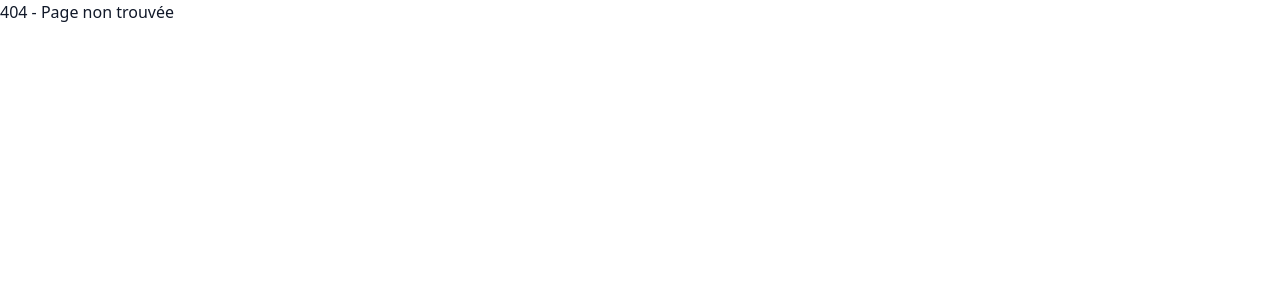
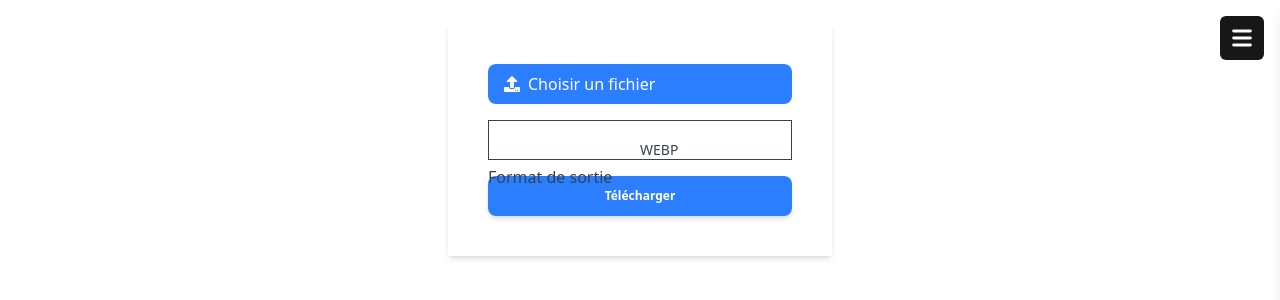
Before and after one commit to JorisLasserre/portfolio, a React (Vite) app: page /tools/picture_converter in a window 1280 px wide. Before the commit this address had no page. Shown: the top 300 px of the page. Built offline with nearby package versions, Linux system fonts and the light colour scheme.

Commit message:
add image converter tool and update project details

```diff
--- a/package.json
+++ b/package.json
@@ -15,14 +15,13 @@
     "@emailjs/browser": "^4.4.1",
     "@material-tailwind/react": "^2.1.10",
     "@tailwindcss/vite": "^4.0.1",
-    "pdfjs-dist": "^4.10.38",
+    "face-api.js": "^0.22.2",
+    "jspdf": "^3.0.0",
     "qrcode": "^1.5.4",
-    "qrcode.react": "^4.2.0",
     "react": "^18.3.1",
     "react-dom": "^18.3.1",
     "react-helmet-async": "^2.0.5",
     "react-icons": "^5.4.0",
-    "react-pdf": "^9.2.1",
     "react-router-dom": "^7.1.4",
     "sitemap": "^8.0.0"
   },
@@ -35,7 +34,6 @@
     "eslint": "^9.17.0",
     "eslint-plugin-react-hooks": "^5.0.0",
     "eslint-plugin-react-refresh": "^0.4.16",
-    "gh-pages": "^6.3.0",
     "globals": "^15.14.0",
     "postcss": "^8.5.1",
     "tailwindcss": "^4.0.1",
--- a/public/Project/projects.json
+++ b/public/Project/projects.json
@@ -23,6 +23,17 @@
   },
   {
     "id": "3",
+    "titre": "Pacman 3D",
+    "mots_cles": ["C#", "Unity"],
+    "description_breve": "Découverte d'Unity en réalisant un jeu de Pacman en 3D.",
+    "miniature": "/Project/miniature_pacman3d.webp",
+    "images": ["/Project/pacman1.webp", "/Project/pacman2.webp", "/Project/pacman3.webp"],
+    "informations": "Ce projet d’une semaine m’a permis de découvrir les bases d’Unity. Chaque niveau est chargé à partir d’un labyrinthe au format JSON, puis modélisé en 3D. Des fantômes mortels se déplacent dans celui-ci, et nous pouvons contrôler Pac-Man avec les touches \"ZQSD\". Pour gagner, il faut trouver la sortie ou récupérer toutes les pièces sans mourir.",
+    "equipe": "1",
+    "date": "01-2024"
+  },
+  {
+    "id": "4",
     "titre": "Théorie de l'information, wordgame et entropie",
     "mots_cles": ["Python", "Math"],
     "description_breve": "Rapport sur les applications de la théorie de l'information de Claude E. Shannon",
@@ -32,17 +43,6 @@
     "equipe": "2",
     "date": "05-2024",
     "fichiers": ["/Project/Theorie_information.pdf"]
-  },
-  {
-    "id": "4",
-    "titre": "Pacman 3D",
-    "mots_cles": ["C#", "Unity"],
-    "description_breve": "Découverte d'Unity en réalisant un jeu de Pacman en 3D.",
-    "miniature": "/Project/miniature_pacman3d.webp",
-    "images": ["/Project/pacman1.webp", "/Project/pacman2.webp", "/Project/pacman3.webp"],
-    "informations": "Ce projet d’une semaine m’a permis de découvrir les bases d’Unity. Chaque niveau est chargé à partir d’un labyrinthe au format JSON, puis modélisé en 3D. Des fantômes mortels se déplacent dans celui-ci, et nous pouvons contrôler Pac-Man avec les touches \"ZQSD\". Pour gagner, il faut trouver la sortie ou récupérer toutes les pièces sans mourir.",
-    "equipe": "1",
-    "date": "01-2024"
   },
   {
     "id": "5",
--- a/public/Tools/tools.json
+++ b/public/Tools/tools.json
@@ -3,7 +3,7 @@
     "id": "1",
     "titre": "Convertisseur Image",
     "description_breve": "Choisissez une image et convertissez là dans le format de votre choix",
-    "lien": "/tools/",
+    "lien": "/tools/picture_converter",
     "image": ["/Tools/miniature_convertisseur_image.png"]
   },
   {
--- a/src/App.tsx
+++ b/src/App.tsx
@@ -9,6 +9,8 @@ import BurgerMenu from "./components/Menu";
 import ScrollToAnchor from "./components/ScrollToAnchor";
 import ToolsPage from "./components/Page_Tools";
 import QRCodeGenerator from "./components/Tools/qr-codegenerator";
+import FaceMask from "./components/Tools/FaceMask";
+import ImageConverter from "./components/Tools/picture_format_converter";
 
 const App: React.FC = () => {
   return (
@@ -31,8 +33,9 @@ const App: React.FC = () => {
           <Route path="/project/:id" element={<><ProjectDetail /> <BurgerMenu/></>} />
           <Route path="/tools" element={<><ToolsPage/><BurgerMenu/></>} />
           <Route path="*" element={<div>404 - Page non trouvée</div>} />
-
           <Route path="/tools/qr_code_generator" element={<><QRCodeGenerator/><BurgerMenu/></>} />
+          <Route path="/tools/face_detector" element={<><FaceMask/><BurgerMenu/></>} />
+          <Route path="/tools/picture_converter" element={<><ImageConverter/><BurgerMenu/></>} />
         </Routes>
       </div>
     </HelmetProvider>
--- a/src/components/ProjectDetail.tsx
+++ b/src/components/ProjectDetail.tsx
@@ -44,8 +44,8 @@ const ProjectDetail: React.FC = () => {
     <div
       className="min-h-screen bg-cover bg-center bg-fixed"
       style={{
-        backgroundImage: 'url("https://www.courtneytam.com/assets/dark.png")',
-        backgroundColor: "#1c1c1c",
+      backgroundImage: 'url("/public/dark.webp")',
+      backgroundColor: "#1c1c1c",
       }}
     >
       <div className="p-6 max-w-4xl w-full mx-auto bg-white shadow-lg  overflow-hidden bg-opacity-90">
--- /dev/null
+++ b/src/components/Tools/picture_format_converter.tsx
@@ -0,0 +1,80 @@
+import { useState } from "react";
+import { Button, Select, Option, Card, CardBody } from "@material-tailwind/react";
+import { FaUpload } from "react-icons/fa";
+import jsPDF from "jspdf";
+
+const supportedFormats = ["jpg", "jpeg", "png", "webp", "avif", "gif", "pdf"];
+
+export default function ImageConverter() {
+  const [image, setImage] = useState<File | null>(null);
+  const [outputFormat, setOutputFormat] = useState<string>("webp");
+  const [uploadStatus, setUploadStatus] = useState<string>("");
+
+  const handleFileChange = (event: React.ChangeEvent<HTMLInputElement>) => {
+    const file = event.target.files?.[0];
+    if (file) {
+      setImage(file);
+      setUploadStatus("Image chargée avec succès");
+    } else {
+      setUploadStatus("Import impossible");
+    }
+  };
+
+  const convertAndDownload = async () => {
+    if (!image) return;
+
+    const img = new Image();
+    img.src = URL.createObjectURL(image);
+    img.onload = () => {
+      const canvas = document.createElement("canvas");
+      const ctx = canvas.getContext("2d");
+      if (!ctx) return;
+
+      canvas.width = img.width;
+      canvas.height = img.height;
+      ctx.drawImage(img, 0, 0);
+
+      const originalName = image.name.split(".").slice(0, -1).join(".");
+
+      if (outputFormat === "pdf") {
+        const pdf = new jsPDF();
+        pdf.addImage(canvas.toDataURL("image/png"), "PNG", 10, 10, 180, 160);
+        pdf.save(`${originalName}.pdf`);
+      } else {
+        canvas.toBlob((blob) => {
+          if (blob) {
+            const link = document.createElement("a");
+            link.href = URL.createObjectURL(blob);
+            link.download = `${originalName}.${outputFormat}`;
+            link.click();
+          }
+        }, `image/${outputFormat}`);
+      }
+    };
+  };
+
+  return (
+    <div className="flex flex-col items-center gap-6 p-6">
+      <Card className="w-96 p-4">
+        <CardBody className="flex flex-col gap-4">
+          <label className="flex items-center gap-2 px-4 py-2 bg-blue-500 text-white rounded-lg cursor-pointer hover:bg-blue-600">
+            <FaUpload />
+            <span>Choisir un fichier</span>
+            <input type="file" accept="image/*" onChange={handleFileChange} className="hidden" />
+          </label>
+          {uploadStatus && (
+            <p className={`text-sm font-semibold ${uploadStatus.includes("succès") ? "text-green-500" : "text-red-500"}`}>
+              {uploadStatus}
+            </p>
+          )}
+          <Select label="Format de sortie" value={outputFormat} onChange={(value) => setOutputFormat(value || "webp")}>
+            {supportedFormats.map((format) => (
+              <Option key={format} value={format}>{format.toUpperCase()}</Option>
+            ))}
+          </Select>
+          <Button onClick={convertAndDownload} disabled={!image} color="blue">Télécharger</Button>
+        </CardBody>
+      </Card>
+    </div>
+  );
+}
```
Also changed, not shown: public/dark.webp (added), 1 other file (tests, documents, lock files or other folders).
